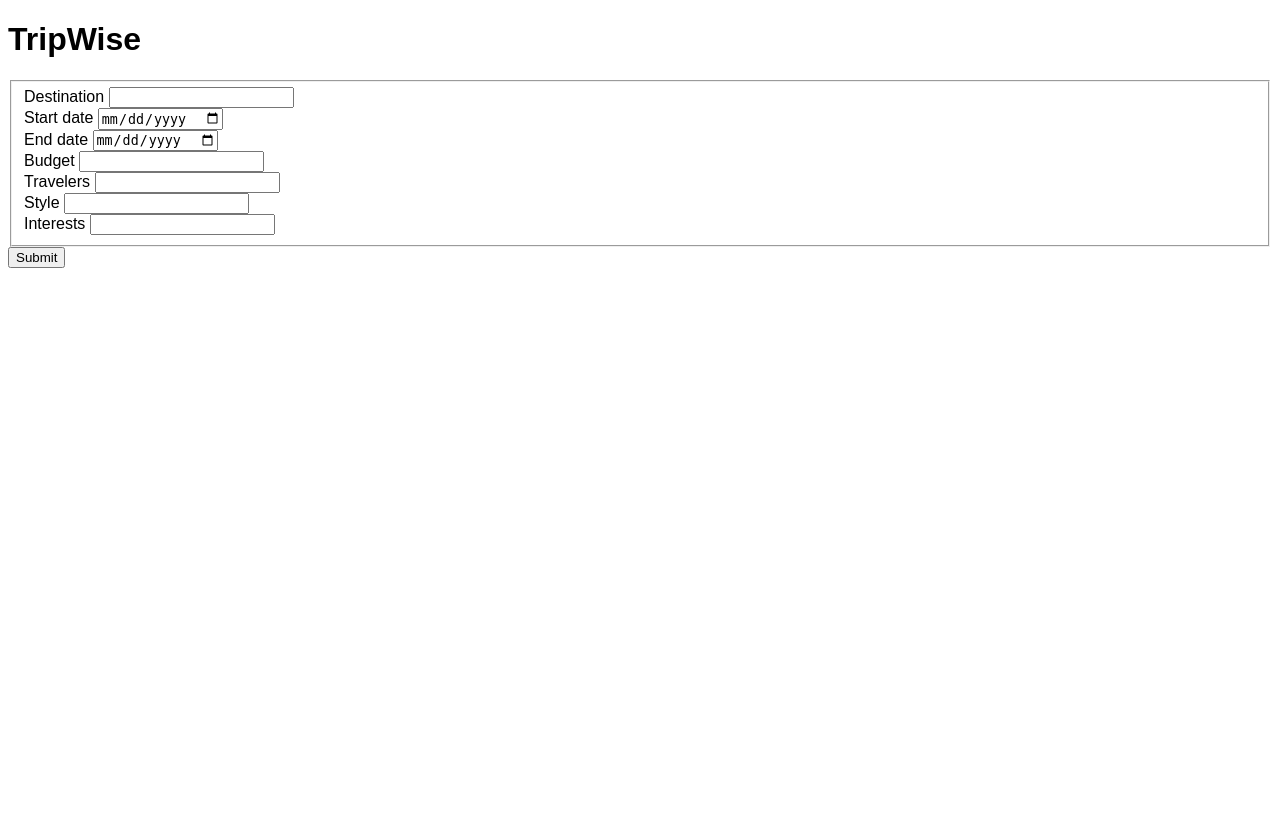
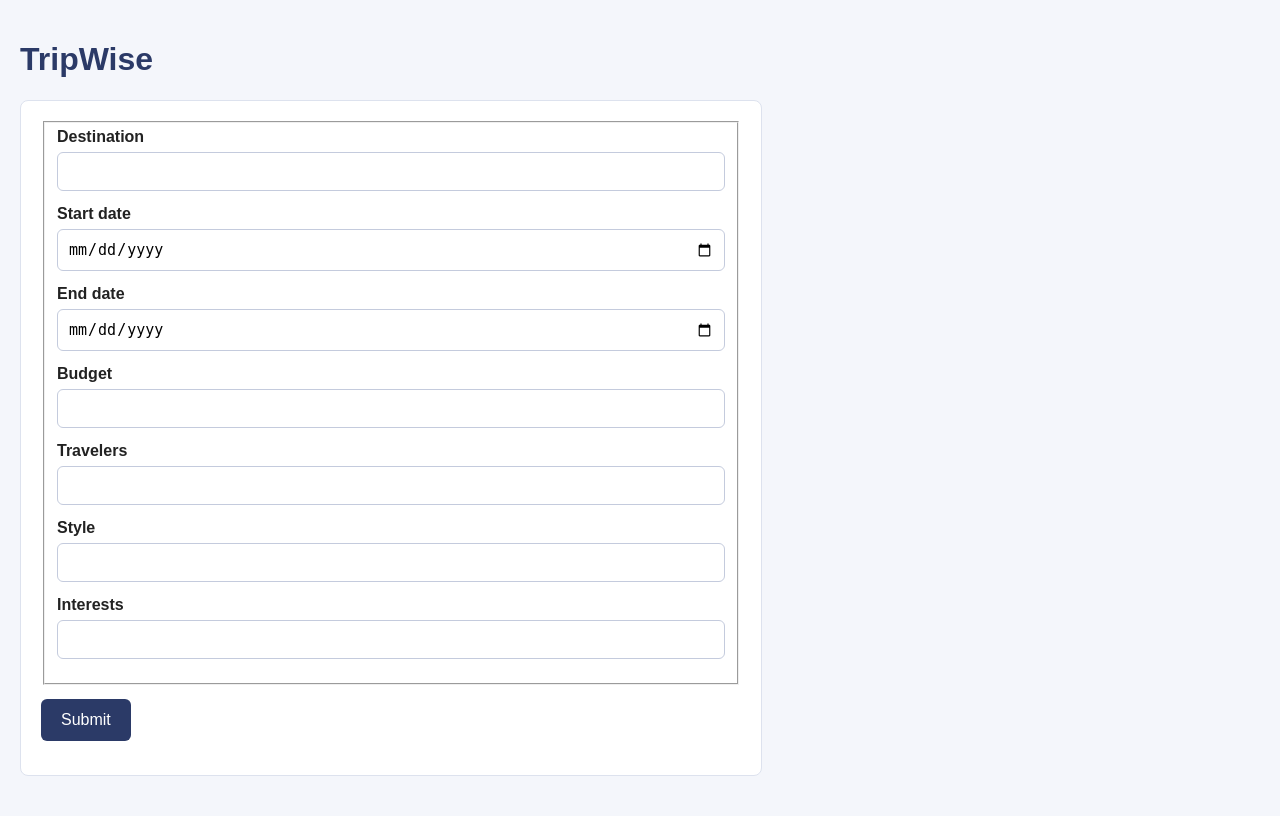
Before and after one commit to ishraqb/TripWiseFrontEnd, a Flask app: template templates/home.html in a window 1280 px wide. Before the commit the page ends 268 px from the top, so only its background shows below. Run offline with Flask 3, Linux system fonts and the light colour scheme; the template is opened without the code that fills it, so the values that code supplies are empty, except form fields; form fields are guessed from the names that the template uses.

Commit message:
Update main.css

```diff
--- a/static/main.css
+++ b/static/main.css
@@ -1,3 +1,63 @@
-body{
-    font-family: Arial, Helvetica
+body {
+  font-family: Arial, Helvetica, sans-serif;
+  background-color: #f4f6fb;
+  color: #222;
+  margin: 0;
+  padding: 20px;
 }
+
+h1 {
+  color: #2b3a67;
+}
+
+.content-section {
+  background-color: #ffffff;
+  border: 1px solid #dde2ee;
+  border-radius: 8px;
+  padding: 20px;
+  margin-bottom: 20px;
+  max-width: 700px;
+}
+
+.form-group {
+  margin-bottom: 14px;
+}
+
+.form-control-label {
+  display: block;
+  font-weight: bold;
+  margin-bottom: 6px;
+}
+
+.form-control {
+  width: 100%;
+  box-sizing: border-box;
+  padding: 10px;
+  border: 1px solid #c4cbdd;
+  border-radius: 6px;
+  font-size: 15px;
+}
+
+.btn {
+  background-color: #2b3a67;
+  color: #ffffff;
+  border: none;
+  border-radius: 6px;
+  padding: 12px 20px;
+  font-size: 16px;
+  cursor: pointer;
+}
+
+.error {
+  color: #c0392b;
+  font-weight: bold;
+}
+
+.is-invalid {
+  border-color: #c0392b;
+}
+
+.invalid-feedback {
+  color: #c0392b;
+  font-size: 14px;
+}
```
